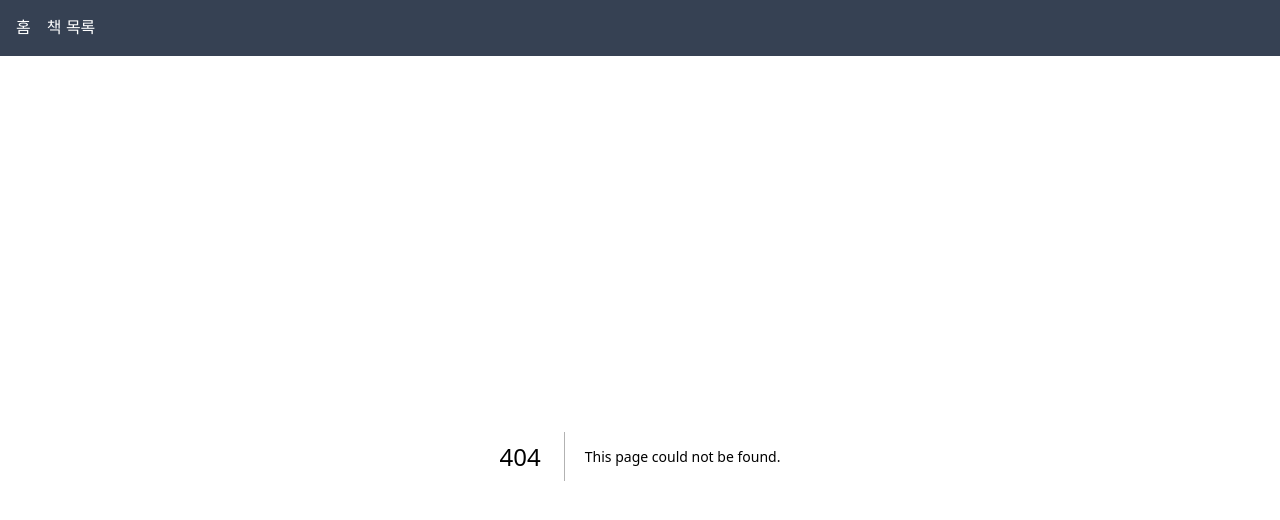
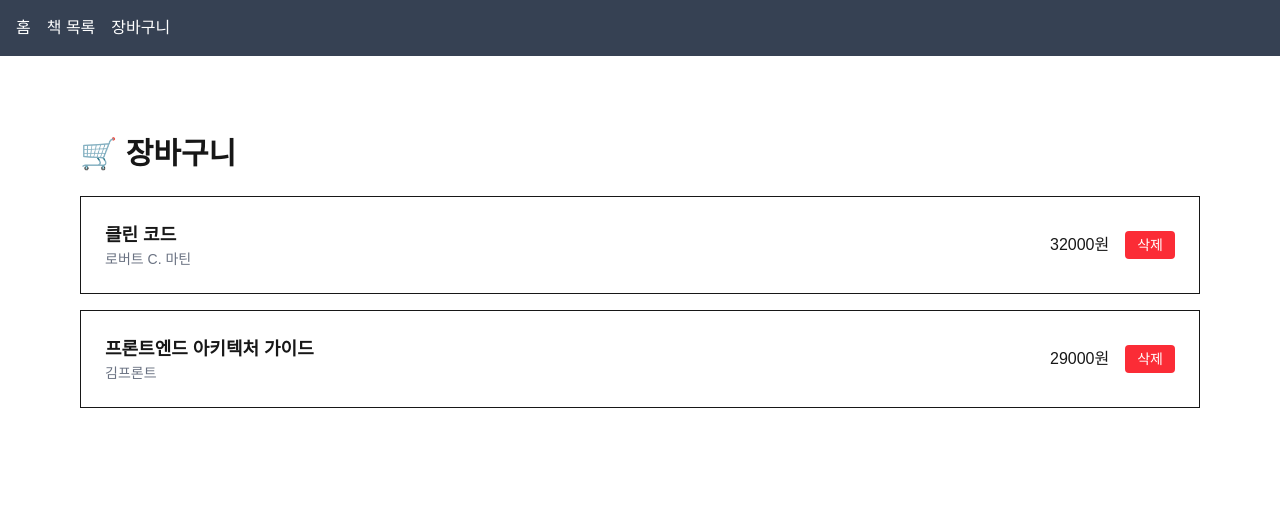
Before and after one commit to maruru301/goorm-missions, a Next.js app in the folder next-rendering/: page /cart in a window 1280 px wide. Before the commit this address had no page. Shown: the top 520 px of the page. Built offline with nearby package versions, Linux system fonts and the light colour scheme; data requests are answered from the project's data file.

Commit message:
feat: 장바구니 페이지 구현 (CSR) 및 NavBar에 추가

```diff
--- a/next-rendering/db.json
+++ b/next-rendering/db.json
@@ -1,7 +1,7 @@
 {
   "books": [
     {
-            "id": 1,
+      "id": "1",
       "slug": "clean-code",
       "title": "클린 코드",
       "author": "로버트 C. 마틴",
@@ -15,10 +15,14 @@
       "coverImage": "https://picsum.photos/seed/cleancode/400/600",
       "isNew": false,
       "rating": 4.8,
-            "tags": ["프로그래밍", "베스트셀러", "클린코드"]
+      "tags": [
+        "프로그래밍",
+        "베스트셀러",
+        "클린코드"
+      ]
     },
     {
-            "id": 2,
+      "id": "2",
       "slug": "refactoring",
       "title": "리팩터링 2판",
       "author": "마틴 파울러",
@@ -32,10 +36,13 @@
       "coverImage": "https://picsum.photos/seed/refactoring/400/600",
       "isNew": true,
       "rating": 4.7,
-            "tags": ["프로그래밍", "리팩터링"]
+      "tags": [
+        "프로그래밍",
+        "리팩터링"
+      ]
     },
     {
-            "id": 3,
+      "id": "3",
       "slug": "javascript-deep-dive",
       "title": "모던 자바스크립트 Deep Dive",
       "author": "이웅모",
@@ -49,10 +56,13 @@
       "coverImage": "https://picsum.photos/seed/jsdeepdive/400/600",
       "isNew": true,
       "rating": 4.9,
-            "tags": ["자바스크립트", "프론트엔드"]
+      "tags": [
+        "자바스크립트",
+        "프론트엔드"
+      ]
     },
     {
-            "id": 4,
+      "id": "4",
       "slug": "database-design",
       "title": "실전 데이터베이스 설계",
       "author": "홍길동",
@@ -66,10 +76,13 @@
       "coverImage": "https://picsum.photos/seed/dbdesign/400/600",
       "isNew": false,
       "rating": 4.3,
-            "tags": ["데이터베이스", "백엔드"]
+      "tags": [
+        "데이터베이스",
+        "백엔드"
+      ]
     },
     {
-            "id": 5,
+      "id": "5",
       "slug": "frontend-architecture",
       "title": "프론트엔드 아키텍처 가이드",
       "author": "김프론트",
@@ -83,8 +96,53 @@
       "coverImage": "https://picsum.photos/seed/frontendarch/400/600",
       "isNew": true,
       "rating": 4.5,
-            "tags": ["프론트엔드", "아키텍처"]
+      "tags": [
+        "프론트엔드",
+        "아키텍처"
+      ]
     }
   ],
-    "cart": []
+  "cart": [
+    {
+      "id": "1",
+      "slug": "clean-code",
+      "title": "클린 코드",
+      "author": "로버트 C. 마틴",
+      "category": "programming",
+      "description": "좋은 코드를 작성하기 위한 원칙과 패턴을 다루는 고전적인 개발 서적입니다.",
+      "descriptionHtml": "<p>좋은 코드를 작성하기 위한 원칙과 패턴을 다루는 고전적인 개발 서적입니다.</p>",
+      "price": {
+        "amount": "32000",
+        "currencyCode": "KRW"
+      },
+      "coverImage": "https://picsum.photos/seed/cleancode/400/600",
+      "isNew": false,
+      "rating": 4.8,
+      "tags": [
+        "프로그래밍",
+        "베스트셀러",
+        "클린코드"
+      ]
+    },
+    {
+      "id": "5",
+      "slug": "frontend-architecture",
+      "title": "프론트엔드 아키텍처 가이드",
+      "author": "김프론트",
+      "category": "frontend",
+      "description": "규모가 커지는 프론트엔드 프로젝트에서 구조를 설계하고 유지보수하는 방법을 소개합니다.",
+      "descriptionHtml": "<p>규모가 커지는 프론트엔드 프로젝트에서 구조를 설계하고 유지보수하는 방법을 소개합니다.</p>",
+      "price": {
+        "amount": "29000",
+        "currencyCode": "KRW"
+      },
+      "coverImage": "https://picsum.photos/seed/frontendarch/400/600",
+      "isNew": true,
+      "rating": 4.5,
+      "tags": [
+        "프론트엔드",
+        "아키텍처"
+      ]
     }
+  ]
+}
--- /dev/null
+++ b/next-rendering/src/app/cart/page.tsx
@@ -0,0 +1,55 @@
+// 장바구니 페이지 (CSR)
+'use client';
+
+import { useEffect, useState } from 'react';
+
+import { Book } from '@/types/book';
+
+const CartPage = () => {
+    const [cartList, setCartList] = useState<Book[]>([]);
+
+    useEffect(() => {
+        const fetchCart = async () => {
+            try {
+                const res = await fetch('http://localhost:4000/cart');
+
+                const data: Book[] = await res.json();
+                setCartList(data);
+            } catch (error) {
+                console.error(error);
+            }
+        };
+
+        fetchCart();
+    }, []);
+
+    return (
+        <div className="p-20">
+            <h2 className="text-3xl font-bold mb-6">🛒 장바구니</h2>
+
+            {cartList.length === 0 ? (
+                <p className="text-gray-500">장바구니가 비어 있습니다.</p>
+            ) : (
+                <ul className="flex flex-col gap-4 justify-center">
+                    {cartList.map((item) => (
+                        <li key={item.id} className="border p-6 flex justify-between">
+                            <div>
+                                <h3 className="text-lg font-semibold">{item.title}</h3>
+                                <p className="text-sm text-gray-500">{item.author}</p>
+                            </div>
+
+                            <div className="flex gap-4 items-center">
+                                <span>{item.price.amount}원</span>
+                                <button className="px-3 py-1 text-sm bg-red-500 text-white rounded hover:bg-red-600 transition-colors">
+                                    삭제
+                                </button>
+                            </div>
+                        </li>
+                    ))}
+                </ul>
+            )}
+        </div>
+    );
+};
+
+export default CartPage;
--- a/next-rendering/src/components/NavBar.tsx
+++ b/next-rendering/src/components/NavBar.tsx
@@ -14,6 +14,11 @@ export const NavBar = () => {
                         책 목록
                     </Link>
                 </li>
+                <li>
+                    <Link href="/cart" className="hover:text-gray-200">
+                        장바구니
+                    </Link>
+                </li>
             </ul>
         </nav>
     );
```
Lines whose indentation alone changed are shown as unchanged.
